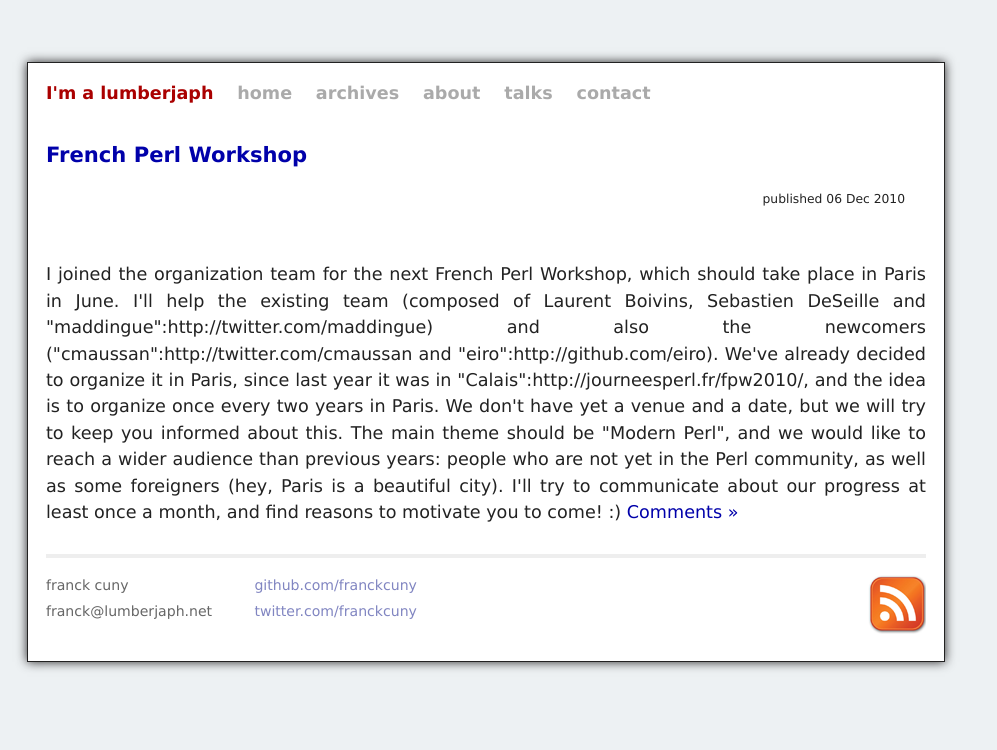
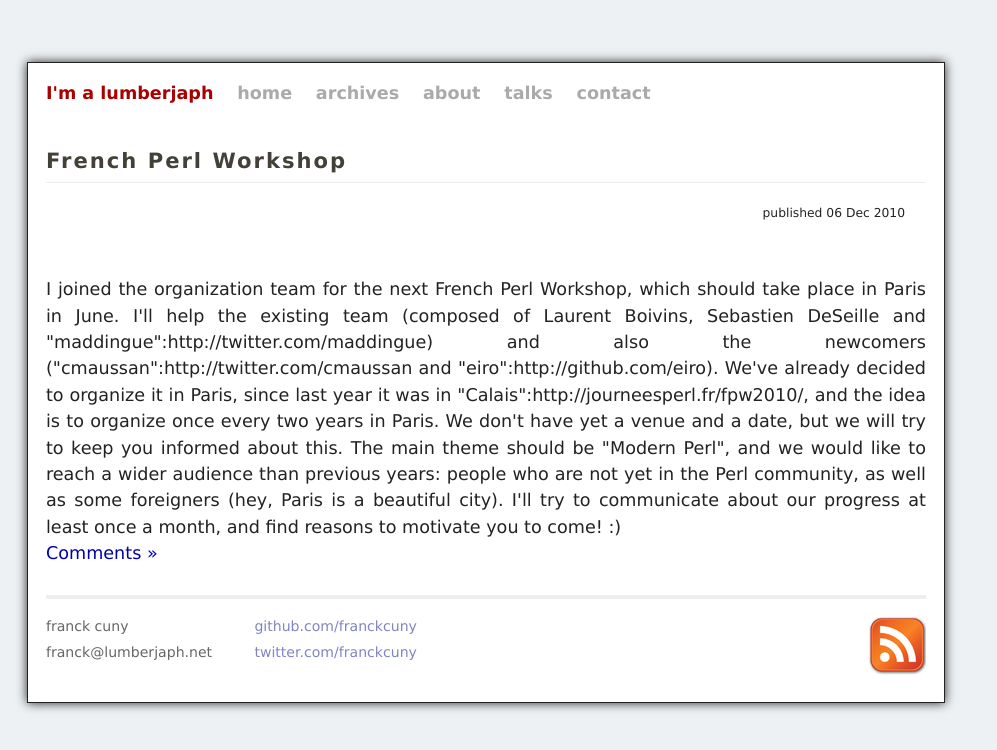
Before and after one commit to jacomyal/franckcuny.github.com, a Jekyll site: the page built from index.html, in a window 1280 px wide. Shown: the top 750 px of the page, without its empty margins (0-997 px from the left). Built offline with Jekyll 4.4.1, drawn with Linux system fonts in a browser that asks for light colours; some web fonts are replaced.

Commit message:
update index

```diff
--- a/index.html
+++ b/index.html
@@ -4,8 +4,10 @@
 ---
 {% assign first_post = site.posts.first %}
 <div id="post">
-  <h2><a href="{{ first_post.url }}">{{ first_post.title }}</a></h2>
-  <div id="date">published {{ first_post.date | date_to_string }}</div>
+  <h2 id="post_title"><a href="{{ first_post.url }}">{{first_post.title }}</a></h2>
+  <article>
+  <h4 id="date">published {{ first_post.date | date_to_string }}</h4>
   {{ first_post.content }}
+  </article>
   <a id="more" href="{{ first_post.url }}#disqus">Comments &raquo;</a>
 </div>
```
